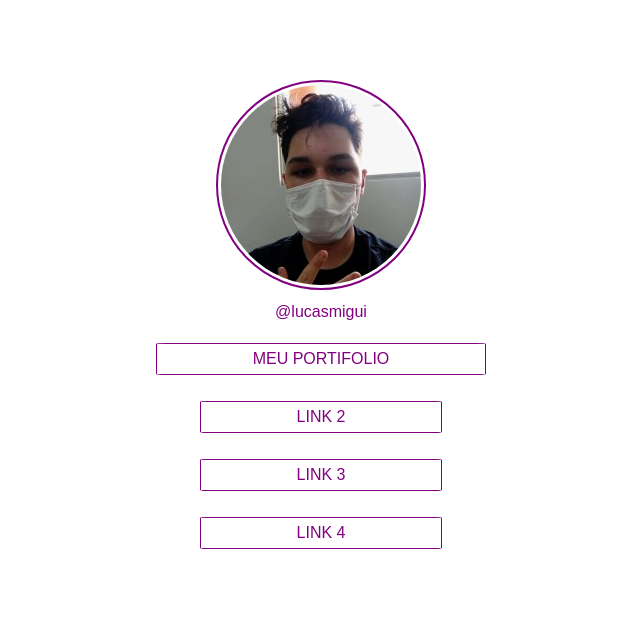
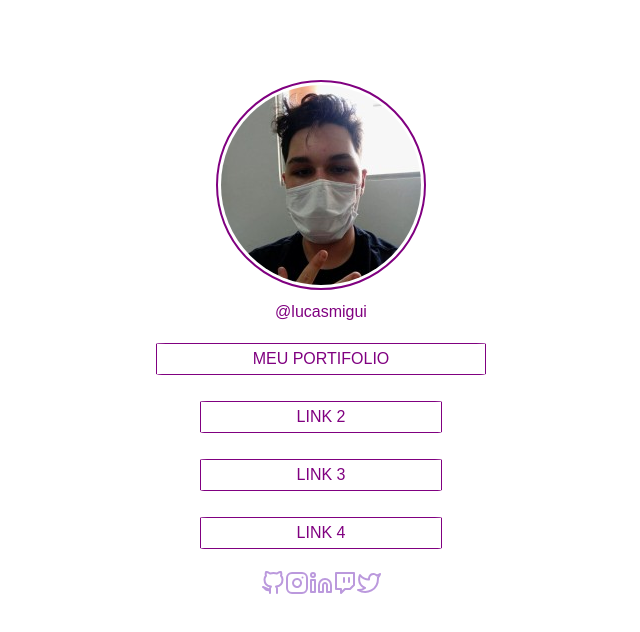
Before and after one commit to LucasMigui/Lista-de-Links, a plain HTML site: page index.html in a window 1280 px wide. Shown: the whole page, without its empty margins (319-959 px from the left). Drawn offline with Linux system fonts and the light colour scheme.

Commit message:
Update index.html

```diff
--- a/index.html
+++ b/index.html
@@ -22,11 +22,11 @@
      </div>
 
      <div id="div3">
-         <a href="https://github.com/"><img src="assets/github.svg" alt=""></a>
-         <a href="https://www.instagram.com/"><img src="assets/instagram.svg" alt=""></a>
-         <a href="https://www.linkedin.com/feed/"><img src="assets/linkedin.svg" alt=""></a>
-         <a href="https://www.twitch.tv/"><img src="assets/twitch.svg" alt=""></a>
-         <a href="https://twitter.com/login?lang=pt"><img src="assets/twitter.svg" alt=""></a>
+         <a href="https://github.com/"><img src="github.svg" alt=""></a>
+         <a href="https://www.instagram.com/"><img src="instagram.svg" alt=""></a>
+         <a href="https://www.linkedin.com/feed/"><img src="linkedin.svg" alt=""></a>
+         <a href="https://www.twitch.tv/"><img src="twitch.svg" alt=""></a>
+         <a href="https://twitter.com/login?lang=pt"><img src="twitter.svg" alt=""></a>
      </div>
 
 </body>
```
